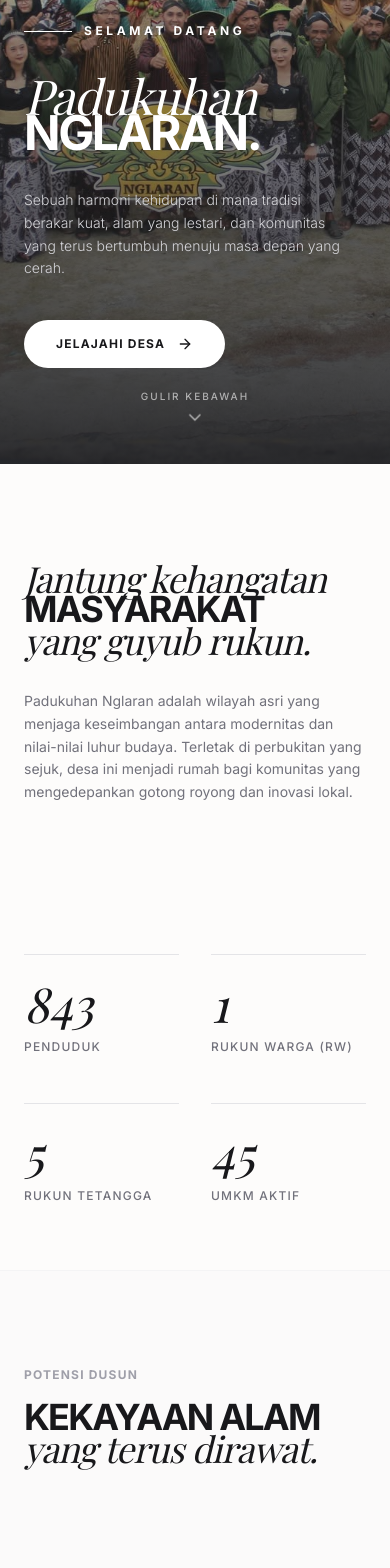
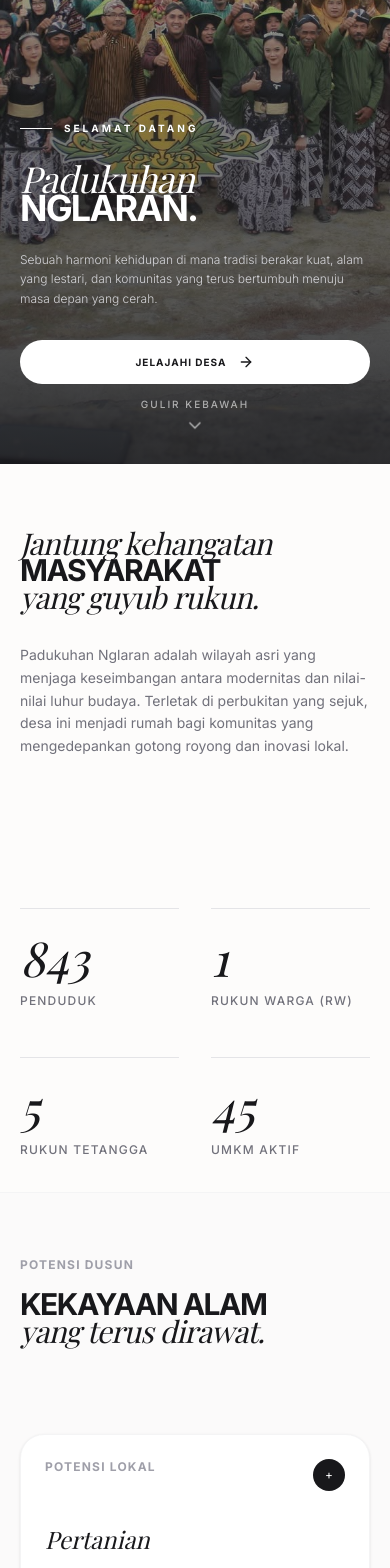
Before and after one commit to alfitocp27/WebNglaran, a React (Vite) app: page / in a window 390 px wide. Shown: the part 380-1948 px from the top of the page. Built offline with nearby package versions, Linux system fonts and the light colour scheme; a web font is replaced by a local one.

Commit message:
perbaikan responsif dan perbaikan layout kegiatan

```diff
--- a/src/components/layout/Footer.tsx
+++ b/src/components/layout/Footer.tsx
@@ -6,12 +6,12 @@ export default function Footer() {
     <footer
       id="kontak"
       aria-label="Kontak dan informasi"
-      className="bg-zinc-900 dark:bg-[#0a0a0b] pt-24 lg:pt-32 pb-8 px-6 lg:px-12 xl:px-32 relative flex flex-col mt-auto"
+      className="bg-zinc-900 dark:bg-[#0a0a0b] pt-16 md:pt-24 lg:pt-32 pb-8 px-5 sm:px-6 lg:px-12 xl:px-32 relative flex flex-col mt-auto"
     >
       <div className="max-w-7xl mx-auto w-full">
         <div className="flex flex-col lg:flex-row justify-between items-start gap-16 lg:gap-24 mb-16 lg:mb-24">
           <div className="lg:w-3/5">
-            <h2 className="font-serif font-bold text-6xl md:text-8xl lg:text-[100px] leading-none tracking-tighter text-white mb-8">
+            <h2 className="font-serif font-bold text-5xl md:text-6xl lg:text-8xl xl:text-[100px] leading-none tracking-tighter text-white mb-6 md:mb-8">
               Mari
               <br />
               Terhubung.
--- a/src/components/sections/HeroSection.tsx
+++ b/src/components/sections/HeroSection.tsx
@@ -6,7 +6,7 @@ export default function HeroSection() {
   return (
     <section
       id="beranda"
-      className="hero-section relative h-screen w-full overflow-hidden flex items-end pb-24 lg:pb-32 px-6 lg:px-12 xl:px-32"
+      className="hero-section relative h-screen w-full overflow-hidden flex items-end pb-20 md:pb-24 lg:pb-32 px-5 sm:px-6 lg:px-12 xl:px-32"
     >
         <div
           className="absolute inset-0 z-0"
@@ -18,7 +18,7 @@ export default function HeroSection() {
           <img
             src={heroImg}
             alt=""
-            className="hero-img w-full h-[120%] object-cover object-center absolute top-[-10%]"
+            className="hero-img w-full h-[110%] md:h-[120%] object-cover object-center absolute top-[-5%] md:top-[-10%]"
             onError={(e) => { (e.target as HTMLImageElement).style.display = 'none' }}
           />
         </div>
@@ -28,39 +28,39 @@ export default function HeroSection() {
         {/* Scroll Indicator */}
         <a
           href="#profil"
-          className="absolute bottom-8 left-1/2 -translate-x-1/2 z-20 flex flex-col items-center gap-2 text-white/60 hover:text-white transition-colors cursor-pointer group"
+          className="absolute bottom-6 md:bottom-8 left-1/2 -translate-x-1/2 z-20 flex flex-col items-center gap-2 text-white/60 hover:text-white transition-colors cursor-pointer group"
           aria-label="Scroll ke bawah"
         >
           <span className="text-[10px] uppercase tracking-[0.2em] font-medium">Gulir Kebawah</span>
           <ChevronDown className="w-5 h-5 animate-bounce" />
         </a>
 
-      <div className="hero-text relative z-20 max-w-4xl pt-32">
-        <div className="flex items-center gap-3 mb-8">
-          <span className="h-[1px] w-12 bg-white" />
-          <span className="text-white text-xs tracking-[0.3em] uppercase font-bold">
+      <div className="hero-text relative z-20 max-w-4xl pt-24 md:pt-32">
+        <div className="flex items-center gap-3 mb-6 md:mb-8">
+          <span className="h-[1px] w-8 md:w-12 bg-white" />
+          <span className="text-white text-[10px] md:text-xs tracking-[0.3em] uppercase font-bold">
             Selamat Datang
           </span>
         </div>
 
-        <div className="space-y-[-10px] mb-8">
-          <h1 className="text-5xl md:text-7xl lg:text-[100px] font-serif italic text-white leading-none tracking-tight">
+        <div className="space-y-[-6px] md:space-y-[-10px] mb-6 md:mb-8">
+          <h1 className="text-4xl sm:text-5xl md:text-7xl lg:text-[100px] font-serif italic text-white leading-none tracking-tight">
             Padukuhan
           </h1>
-          <h1 className="text-5xl md:text-7xl lg:text-[100px] font-bold leading-none tracking-tighter uppercase text-white">
+          <h1 className="text-4xl sm:text-5xl md:text-7xl lg:text-[100px] font-bold leading-none tracking-tighter uppercase text-white">
             Nglaran.
           </h1>
         </div>
 
-        <p className="text-zinc-300 text-sm md:text-base max-w-2xl leading-relaxed pr-4 font-light">
+        <p className="text-zinc-300 text-xs sm:text-sm md:text-base max-w-lg md:max-w-2xl leading-relaxed md:pr-4 font-light">
           Sebuah harmoni kehidupan di mana tradisi berakar kuat, alam yang lestari, dan komunitas
           yang terus bertumbuh menuju masa depan yang cerah.
         </p>
 
-        <div className="mt-10 flex items-center gap-6">
+        <div className="mt-8 md:mt-10 flex items-center">
           <a
             href="#profil"
-            className="group flex items-center gap-3 bg-white text-zinc-900 px-8 py-4 rounded-full text-xs uppercase tracking-widest font-bold transition-all hover:bg-zinc-200"
+            className="group flex items-center justify-center gap-3 bg-white text-zinc-900 px-7 md:px-8 py-3.5 md:py-4 rounded-full text-[10px] md:text-xs uppercase tracking-widest font-bold transition-all hover:bg-zinc-200 w-full sm:w-auto"
           >
             Jelajahi Desa
             <ArrowRight className="w-4 h-4 group-hover:translate-x-1 transition-transform" />
--- a/src/components/sections/LocationSection.tsx
+++ b/src/components/sections/LocationSection.tsx
@@ -4,14 +4,14 @@ export default function LocationSection() {
   return (
     <section
       id="lokasi"
-      className="py-24 lg:py-32 px-6 lg:px-12 xl:px-32 bg-bg-base relative"
+      className="py-16 md:py-24 lg:py-32 px-5 sm:px-6 lg:px-12 xl:px-32 bg-bg-base relative"
     >
       <div className="max-w-7xl mx-auto flex flex-col items-center">
-        <div className="space-y-[-5px] mb-6 text-center">
-          <h2 className="reveal-header font-bold uppercase text-4xl lg:text-5xl leading-none tracking-tighter text-zinc-900 dark:text-zinc-100">
+        <div className="space-y-[-3px] md:space-y-[-5px] mb-6 text-center">
+          <h2 className="reveal-header font-bold uppercase text-3xl md:text-4xl lg:text-5xl leading-none tracking-tighter text-zinc-900 dark:text-zinc-100">
             Temukan
           </h2>
-          <h2 className="reveal-header font-serif italic text-4xl lg:text-5xl leading-none tracking-tight text-zinc-900 dark:text-zinc-100">
+          <h2 className="reveal-header font-serif italic text-3xl md:text-4xl lg:text-5xl leading-none tracking-tight text-zinc-900 dark:text-zinc-100">
             Kami.
           </h2>
         </div>
--- a/src/components/sections/PotentialSection.tsx
+++ b/src/components/sections/PotentialSection.tsx
@@ -5,18 +5,18 @@ export default function PotentialSection() {
   return (
     <section
       id="potensi"
-      className="py-24 lg:py-32 px-6 lg:px-12 xl:px-32 bg-zinc-50/50 dark:bg-zinc-900/50 border-b border-zinc-100 dark:border-zinc-800"
+      className="py-16 md:py-24 lg:py-32 px-5 sm:px-6 lg:px-12 xl:px-32 bg-zinc-50/50 dark:bg-zinc-900/50 border-b border-zinc-100 dark:border-zinc-800"
     >
       <div className="max-w-7xl mx-auto">
-        <div className="mb-16">
+        <div className="mb-12 md:mb-16">
           <span className="text-zinc-400 dark:text-zinc-500 uppercase tracking-widest text-xs font-bold mb-4 block">
             Potensi Dusun
           </span>
-          <div className="space-y-[-5px]">
-            <h2 className="reveal-header font-bold uppercase text-4xl lg:text-5xl leading-none tracking-tighter text-zinc-900 dark:text-zinc-100">
+          <div className="space-y-[-3px] md:space-y-[-5px]">
+            <h2 className="reveal-header font-bold uppercase text-3xl md:text-4xl lg:text-5xl leading-none tracking-tighter text-zinc-900 dark:text-zinc-100">
               Kekayaan Alam
             </h2>
-            <h2 className="reveal-header font-serif italic text-4xl lg:text-5xl leading-none tracking-tight text-zinc-900 dark:text-zinc-100">
+            <h2 className="reveal-header font-serif italic text-3xl md:text-4xl lg:text-5xl leading-none tracking-tight text-zinc-900 dark:text-zinc-100">
               yang terus dirawat.
             </h2>
           </div>
@@ -78,10 +78,10 @@ export default function PotentialSection() {
                   <h3
                     className={`${
                       item.isDark
-                        ? 'font-bold text-2xl tracking-tighter uppercase'
+                        ? 'font-bold text-xl md:text-2xl tracking-tighter uppercase'
                         : item.isAccent
-                          ? 'font-serif italic text-2xl'
-                          : 'font-serif italic text-3xl text-zinc-900 dark:text-zinc-100'
+                          ? 'font-serif italic text-xl md:text-2xl'
+                          : 'font-serif italic text-2xl md:text-3xl text-zinc-900 dark:text-zinc-100'
                     } mb-4 ${item.isAccent ? 'text-white' : ''}`}
                   >
                     {item.title}
--- a/src/components/sections/ProfileSection.tsx
+++ b/src/components/sections/ProfileSection.tsx
@@ -5,18 +5,18 @@ export default function ProfileSection() {
   return (
     <section
       id="profil"
-      className="py-24 lg:py-32 px-6 lg:px-12 xl:px-32 bg-bg-base border-b border-zinc-100 dark:border-zinc-800"
+      className="py-16 md:py-24 lg:py-32 px-5 sm:px-6 lg:px-12 xl:px-32 bg-bg-base border-b border-zinc-100 dark:border-zinc-800"
     >
       <div className="max-w-7xl mx-auto flex flex-col lg:flex-row gap-16 lg:gap-24 items-start">
         <div className="lg:w-1/2">
-          <div className="reveal-header space-y-[-5px] mb-8">
-            <h2 className="font-serif italic text-4xl lg:text-6xl text-zinc-900 dark:text-zinc-100 leading-none tracking-tight">
+          <div className="reveal-header space-y-[-3px] md:space-y-[-5px] mb-8">
+            <h2 className="font-serif italic text-3xl md:text-4xl lg:text-6xl text-zinc-900 dark:text-zinc-100 leading-none tracking-tight">
               Jantung kehangatan
             </h2>
-            <h2 className="font-bold uppercase text-4xl lg:text-6xl text-zinc-900 dark:text-zinc-100 leading-none tracking-tighter">
+            <h2 className="font-bold uppercase text-3xl md:text-4xl lg:text-6xl text-zinc-900 dark:text-zinc-100 leading-none tracking-tighter">
               Masyarakat
             </h2>
-            <h2 className="font-serif italic text-4xl lg:text-6xl text-zinc-900 dark:text-zinc-100 leading-none tracking-tight">
+            <h2 className="font-serif italic text-3xl md:text-4xl lg:text-6xl text-zinc-900 dark:text-zinc-100 leading-none tracking-tight">
               yang guyub rukun.
             </h2>
           </div>
```
Also changed, not shown: src/components/sections/ActivitySection.tsx (+42 -30 lines), src/components/sections/GallerySection.tsx (+5 -5 lines), src/components/sections/UmkmSection.tsx (+5 -5 lines).
